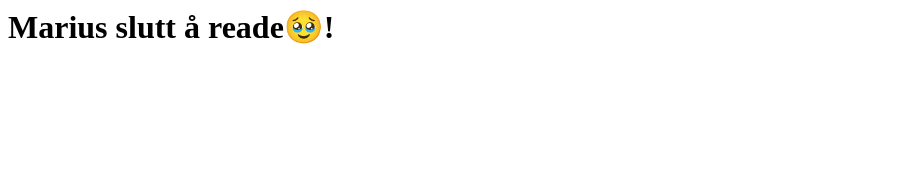
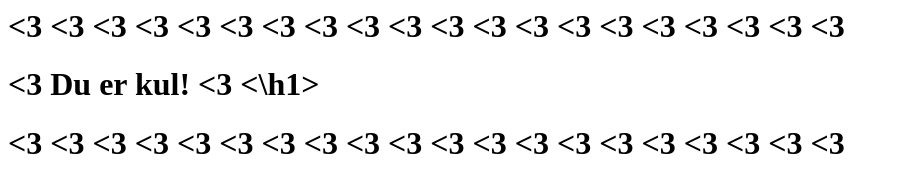
Before and after one commit to karonil/karonil.github.io, a plain HTML site: page index.html in a window 1280 px wide. Shown: the whole page, without its empty margins (0-899 px from the left). Drawn offline with Linux system fonts and the light colour scheme.

Commit message:
Update index.html

```diff
--- a/index.html
+++ b/index.html
@@ -1 +1,3 @@
-<h1>Marius slutt å reade🥹!</h1>
+<h1> <3 <3 <3 <3 <3 <3 <3 <3 <3 <3 <3 <3 <3 <3 <3 <3 <3 <3 <3 <3 </h1>
+<h1> <3                    Du er kul!                         <3 <\h1>
+<h1> <3 <3 <3 <3 <3 <3 <3 <3 <3 <3 <3 <3 <3 <3 <3 <3 <3 <3 <3 <3 </h1>
```
